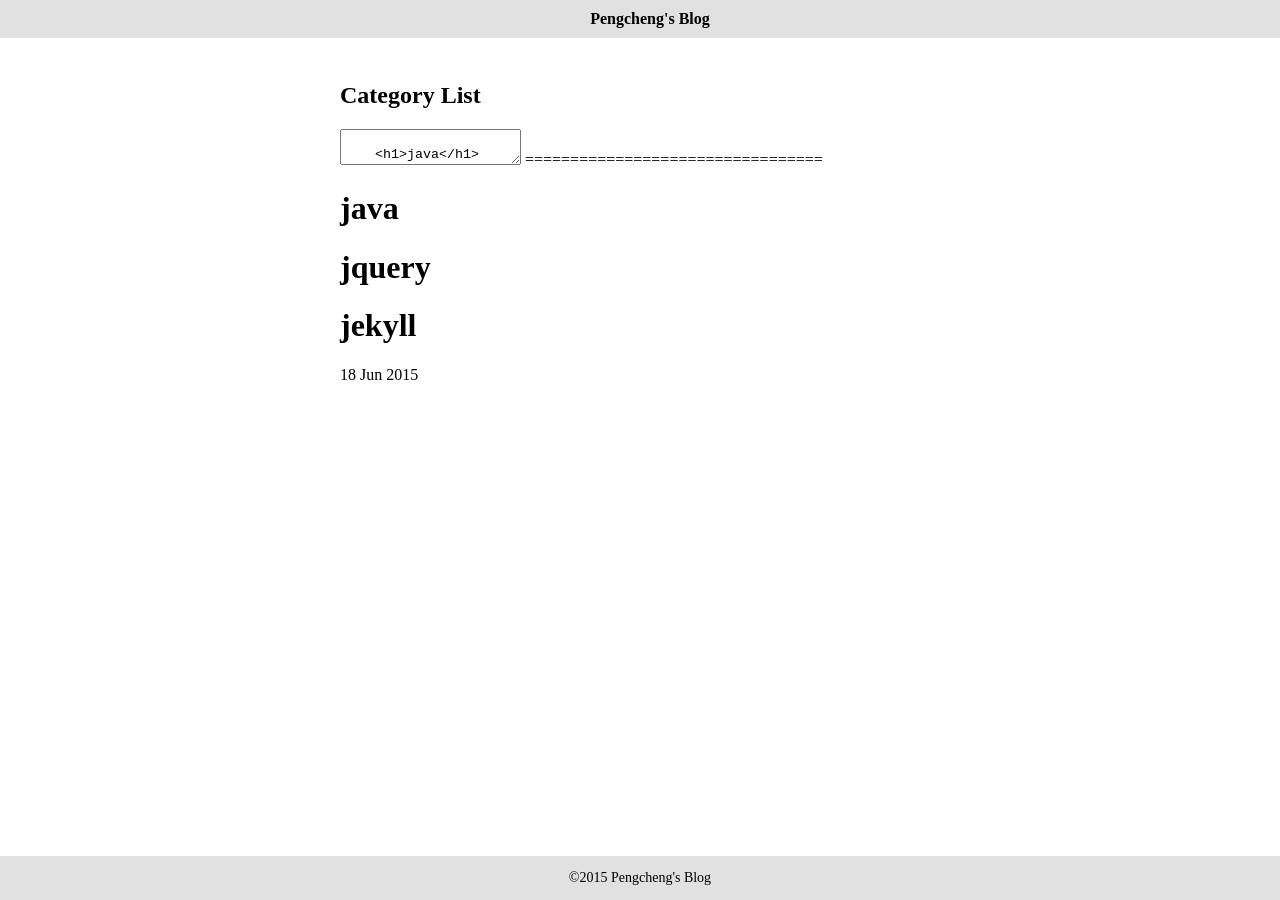
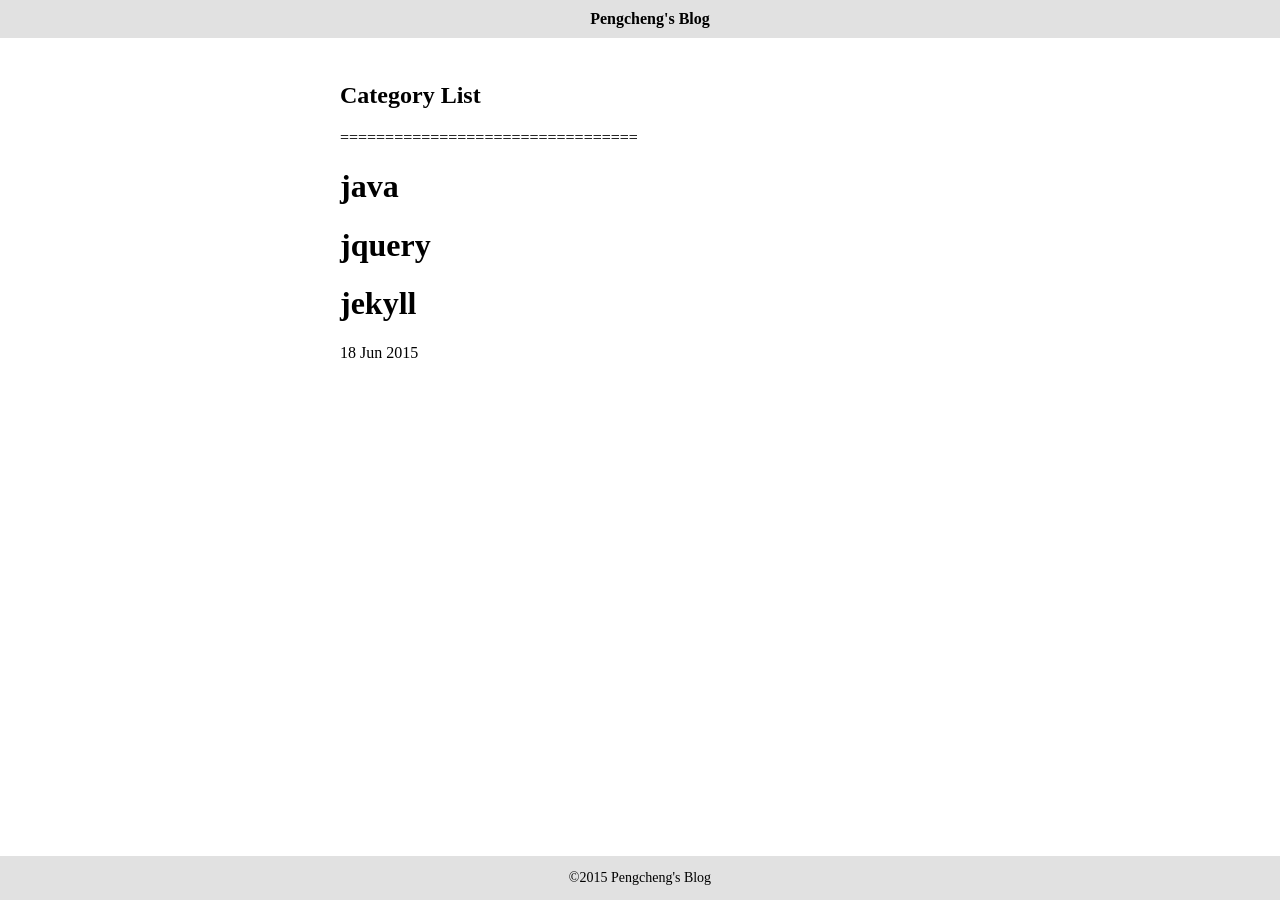
Before and after one commit to anfslove/jekyll_demo, a Jekyll site: the page built from _posts/2015-06-18-categories.html, in a window 1280 px wide. Built offline with Jekyll 4.4.1, drawn with Linux system fonts in a browser that asks for light colours.

```diff
--- a/_posts/2015-06-18-categories.html
+++ b/_posts/2015-06-18-categories.html
@@ -6,15 +6,9 @@ category: jekyll
 
 <h2>{{ page.title }}</h2>
 
-<textarea>
-{% for cat in site.categories %}
-    <h1>{{ cat[0] }}</h1>
-{% endfor %}
-</textarea>
 =================================
 {% for cat in site.categories %}
     <h1>{{ cat[0] }}</h1>
 {% endfor %}
 
-
 <p>{{ page.date | date_to_string }}</p>
```
